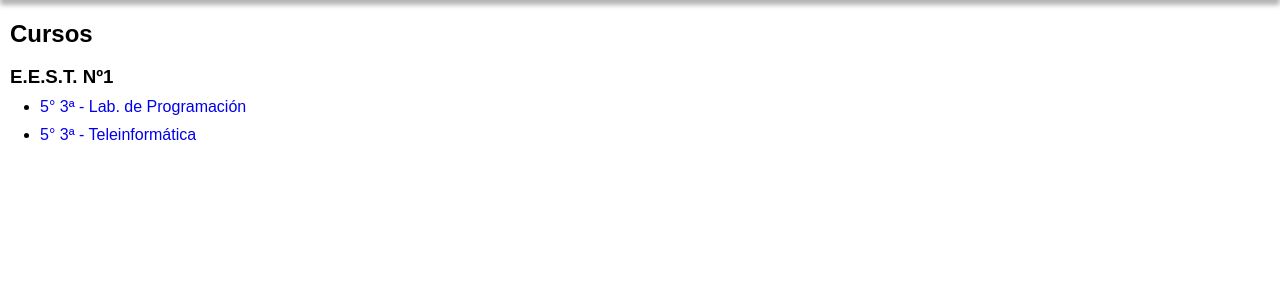
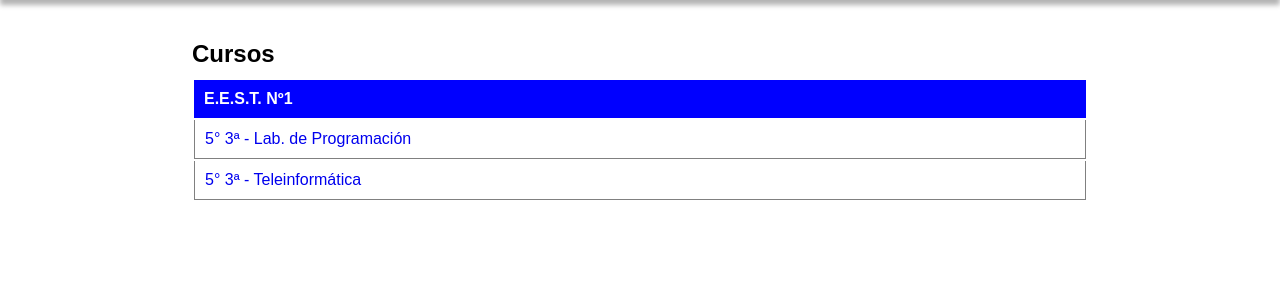
Before and after one commit to LisandroMarcho/sistema-calificaciones, a PHP site: page /cursos.php in a window 1280 px wide. Shown: the part 60-360 px from the top of the page. Run offline with PHP 8.4, Linux system fonts and the light colour scheme; the visitor is signed in with stand-in values (Sample User, id 1); data comes from the database, SQL or seed files in the repository; some web fonts are replaced.

Commit message:
Modificando vista
Se remodeló la vista de los cursos, y de la pantalla de ver un curso específico.
Se sacó el acceso a las mesas

```diff
--- a/cursos.php
+++ b/cursos.php
@@ -31,8 +31,8 @@ $escuelas = mysqli_query($link, $escuelas);
 		<h2>Cursos</h2>
 		<?php
 			while($r = mysqli_fetch_array($escuelas)){
-				echo "<br><h3>$r[1]</h3>";
-				echo "<ul>";
+				echo "<table>";
+				echo "<tr class='cursos-nombre-escuela'><th>$r[1]</th></tr>";
 
 				$materias = "SELECT m.* FROM materias m, cursos c
 							WHERE m.idcurso = c.idcurso AND c.idescuela = $r[0]";
@@ -41,9 +41,9 @@ $escuelas = mysqli_query($link, $escuelas);
 					$curso = "SELECT * FROM cursos WHERE idcurso = $materia[1]";
 					$curso = mysqli_query($link, $curso);
 					$curso = mysqli_fetch_array($curso);
-					echo "<li><a href='vercurso.php?idmateria=$materia[0]'>$curso[2]° $curso[3]ª $curso[4] - $materia[2]</a></li>";
+					echo "<tr><td><a href='vercurso.php?idmateria=$materia[0]'>$curso[2]° $curso[3]ª $curso[4] - $materia[2]</a></td></tr>";
 				}
-				echo "</ul>";
+				echo "</table>";
 			}
 		?>
 	</div>
--- a/main.css
+++ b/main.css
@@ -80,7 +80,8 @@ section {
 }
 
 .cursos, .vercurso {
-    margin: 70px 5px 0 10px;
+    width: 95%;
+    margin: 20px auto;
 }
 
 /* Cursos */
@@ -90,12 +91,30 @@ section {
     cursor: pointer;
 }
 
-.cursos h3 {
+.curso h3 { color: white; }
+
+.cursos table {
+    width: 100%;
     margin-bottom: 20px;
 }
 
-.cursos ul {
-    margin-left: 60px;
+
+.cursos table td {
+    padding: 30px;
+    border-bottom: solid grey 1px;
+    border-left: solid grey 1px;
+    border-right: solid grey 1px;
+}
+
+.cursos-nombre-escuela {
+    text-align: left;
+    background-color: blue;
+    color: white;
+    font-size: 1.17em;
+}
+
+.cursos-nombre-escuela th {
+    padding: 30px;
 }
 
 .cursos li {
@@ -104,7 +123,7 @@ section {
 
 /* Ver curso */
 
-.vercurso ul { margin-left: 40px; }
+.vercurso tr { text-align: left; }
 
 .curso-acciones {
     list-style: none;
@@ -153,21 +172,44 @@ section {
     h3 {font-size: 1.17em;}
 
     .cursos, .vercurso {
-        margin: 20px 5px 0 10px;
+        width: 70%;
+        margin: 40px auto;
     }
 
     /* Cursos */
 
     .cursos h3 {
-        margin-bottom: 10px;
+        margin-bottom: 20px;
     }
 
-    .cursos ul {
-        margin-left: 30px;
+    .cursos table {
+        margin-top: 10px;
+    }
+
+    .cursos table {
+        width: 100%;
+        margin-bottom: 20px;
+    }
+
+    .cursos table td {
+        padding: 10px;
+        border-bottom: solid grey 1px;
+        border-left: solid grey 1px;
+        border-right: solid grey 1px;
+    }
+
+    .cursos-nombre-escuela {
+        text-align: left;
+        background-color: blue;
+        color: white;
+        font-size: 1.17em;
+    }
+
+    .cursos-nombre-escuela th {
+        padding: 10px;
     }
 
     /* Ver curso*/
-    .vercurso ul {}
 
     .curso-acciones {
         list-style: none;
@@ -178,7 +220,7 @@ section {
         margin: 0 5px;
     }
 
-    .curso-acciones > li > a {
+    .curso-acciones a {
         font-size: 20px;
     }
 }
```
Also changed, not shown: vercurso.php (+23 -41 lines).
